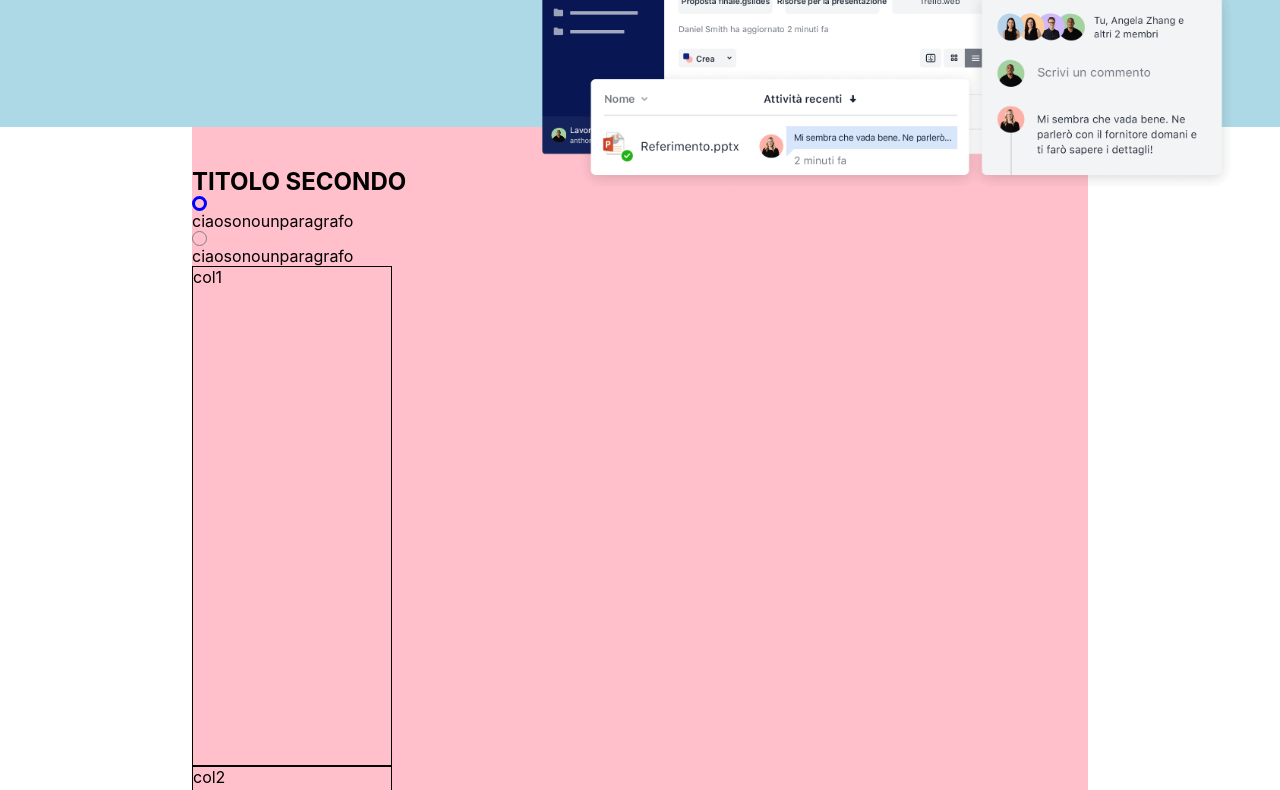
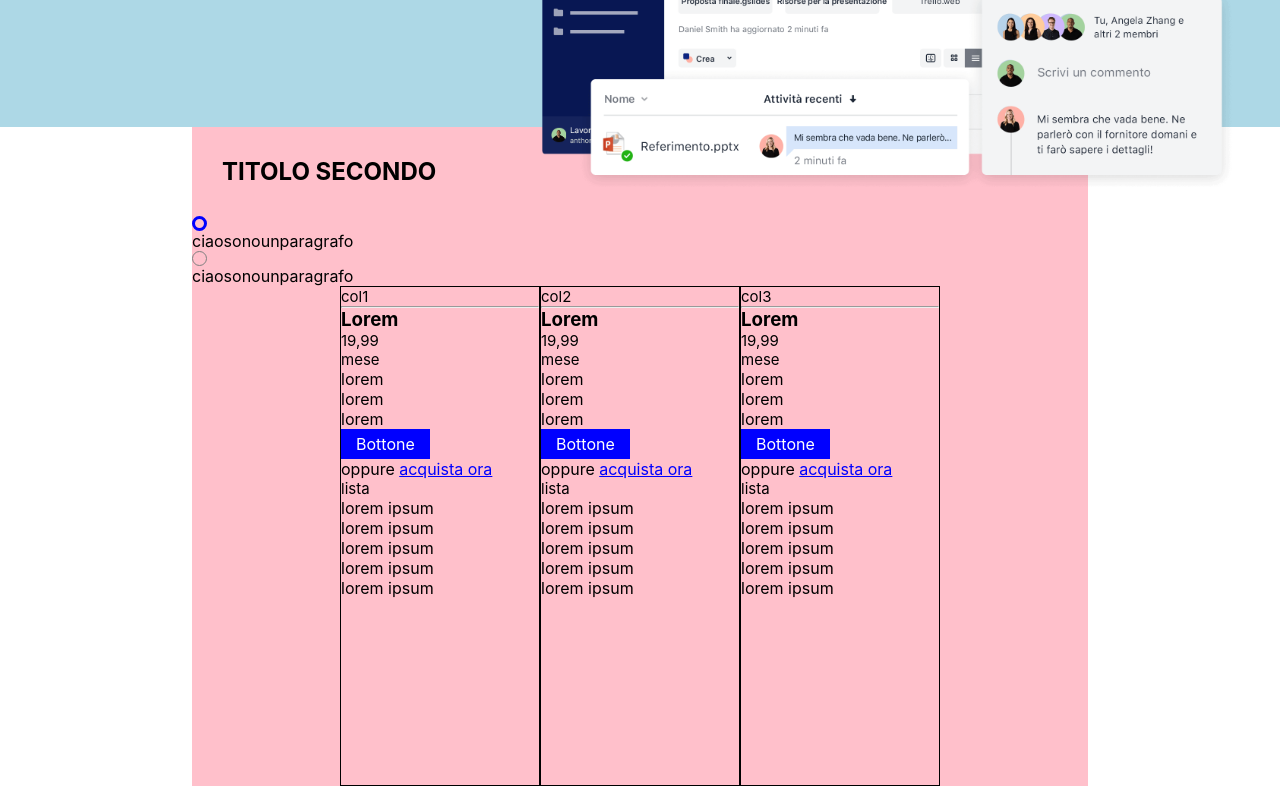
Before and after one commit to MayaSelena773/htmlcss-dropbox, a plain HTML site: page index.html in a window 1280 px wide. Shown: the part 551-1341 px from the top of the page. Drawn offline with Linux system fonts and the light colour scheme.

Commit message:
mainandcommonclass

```diff
--- a/index.html
+++ b/index.html
@@ -64,10 +64,83 @@
                </div>
 
             <!--main-columns-->
-            <div>
-                <div class="column firstcol">col1</div>
-                <div class=" column secondcol">col2</div>
-                <div class=" column thirdcol">col3</div>
+            <div class="flex">
+
+                <!--first-column-->
+                <div class="column"><p>col1</p>
+                    <hr></hr>
+                    <h3>Lorem</h3>
+                    <p class="strong">19,99</p>
+                    <p class="grey">mese</p>
+
+                    <ul>
+                        <li>lorem</li>
+                        <li>lorem</li>
+                        <li>lorem</li>
+                    </ul>
+
+                    <div class="btnblue">Bottone</div>
+                    <div>oppure <a class="bluetag">acquista ora</a></div>
+
+                    <ul><p>lista</p>
+                        <li>lorem ipsum</li>
+                        <li>lorem ipsum</li>
+                        <li>lorem ipsum</li>
+                        <li>lorem ipsum</li>
+                        <li>lorem ipsum</li>
+                    </ul>
+                </div>
+
+                 <!--second-column-->
+                <div class="column"><p>col2</p>
+                    <hr></hr>
+                    <h3>Lorem</h3>
+                    <p class="strong">19,99</p>
+                    <p class="grey">mese</p>
+
+                    <ul>
+                        <li>lorem</li>
+                        <li>lorem</li>
+                        <li>lorem</li>
+                    </ul>
+
+                    <div class="btnblue">Bottone</div>
+                    <div>oppure <a class="bluetag">acquista ora</a></div>
+
+                    <ul><p>lista</p>
+                        <li>lorem ipsum</li>
+                        <li>lorem ipsum</li>
+                        <li>lorem ipsum</li>
+                        <li>lorem ipsum</li>
+                        <li>lorem ipsum</li>
+                    </ul>
+                </div>
+
+                 <!--third-column-->
+                <div class="column"><p>col3</p>
+                    <hr></hr>
+                    <h3>Lorem</h3>
+                    <p class="strong">19,99</p>
+                    <p class="grey">mese</p>
+
+                    <ul>
+                        <li>lorem</li>
+                        <li>lorem</li>
+                        <li>lorem</li>
+                    </ul>
+
+                    <div class="btnblue">Bottone</div>
+                    <div>oppure <a class="bluetag">acquista ora</a></div>
+
+                    <ul><p>lista</p>
+                        <li>lorem ipsum</li>
+                        <li>lorem ipsum</li>
+                        <li>lorem ipsum</li>
+                        <li>lorem ipsum</li>
+                        <li>lorem ipsum</li>
+                    </ul>
+                </div>
+
             </div>
         </div>
     </main>
--- a/style.css
+++ b/style.css
@@ -19,6 +19,19 @@ header a{
     padding: 5px 15px;
     color: white;
     display: inline-block;
+}
+
+p{
+    font-size: 15px;
+}
+
+ul{
+    list-style-type: none;
+}
+
+.bluetag{
+    color: blue;
+    text-decoration: underline;
 }
 
 /*header*/
@@ -94,7 +107,8 @@ h1{
 }
 
 h2{
-    padding-top: 40px;
+    padding-top: 100px;
+    padding: 30px;
 }
 
 .circle{
@@ -117,3 +131,8 @@ h2{
     width: 200px;
     height: 500px;
 }
+
+.flex{
+    display: flex;
+    justify-content: center;
+}
```
